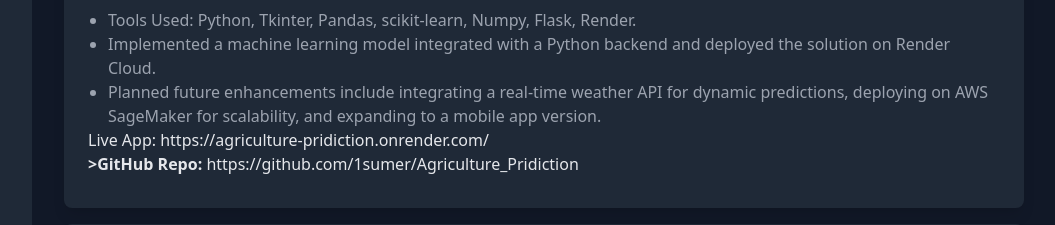
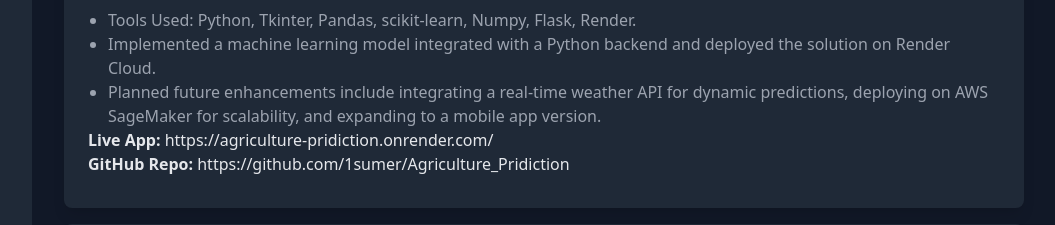
Before and after one commit to 1sumer/Portfolio, a plain HTML site: page index.html in a window 1280 px wide. Shown: the part 2424-2649 px from the top of the page, without its empty margins (224-1279 px from the left). Drawn offline with nearby package versions, Linux system fonts and the light colour scheme.

Commit message:
Update index.html

```diff
--- a/index.html
+++ b/index.html
@@ -342,8 +342,8 @@
                         <li>Implemented a machine learning model integrated with a Python backend and deployed the solution on Render Cloud.</li>
                         <li>Planned future enhancements include integrating a real-time weather API for dynamic predictions, deploying on AWS SageMaker for scalability, and expanding to a mobile app version.</li>
                     </ul>
-                    <p><b></b>Live App:</b> <a href="https://agriculture-pridiction.onrender.com/" target="_blank">https://agriculture-pridiction.onrender.com/</a></p>
-                    <p><b>>GitHub Repo:</b> <a href="https://github.com/1sumer/Agriculture_Pridiction" target="_blank">https://github.com/1sumer/Agriculture_Pridiction</a></p>
+                    <p><b>Live App:</b> <a href="https://agriculture-pridiction.onrender.com/" target="_blank">https://agriculture-pridiction.onrender.com/</a></p>
+                    <p><b>GitHub Repo:</b> <a href="https://github.com/1sumer/Agriculture_Pridiction" target="_blank">https://github.com/1sumer/Agriculture_Pridiction</a></p>
                     <p class="text-gray-400 list-disc ml-5 mt-2"></p> <!--Data Here-->
                 </div>
 
```
